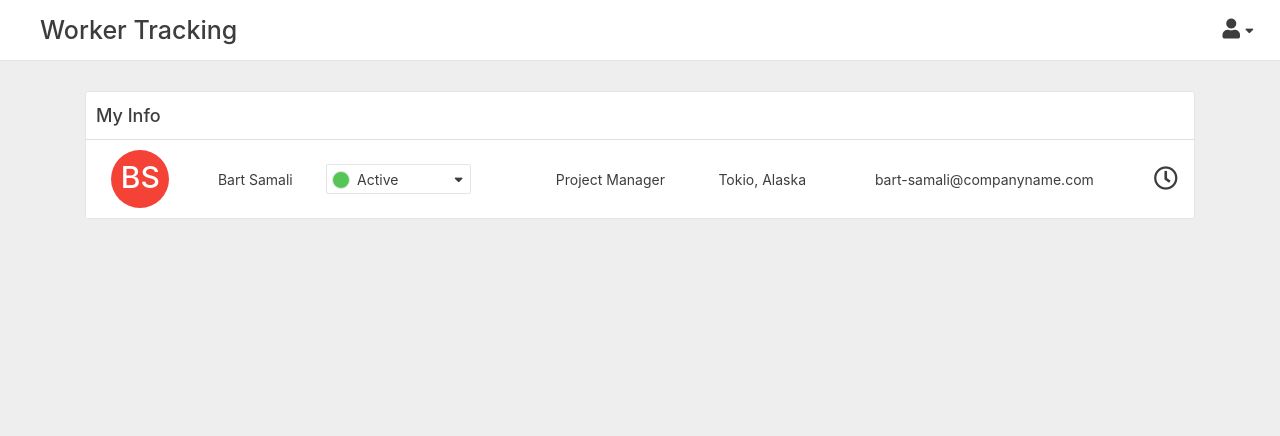
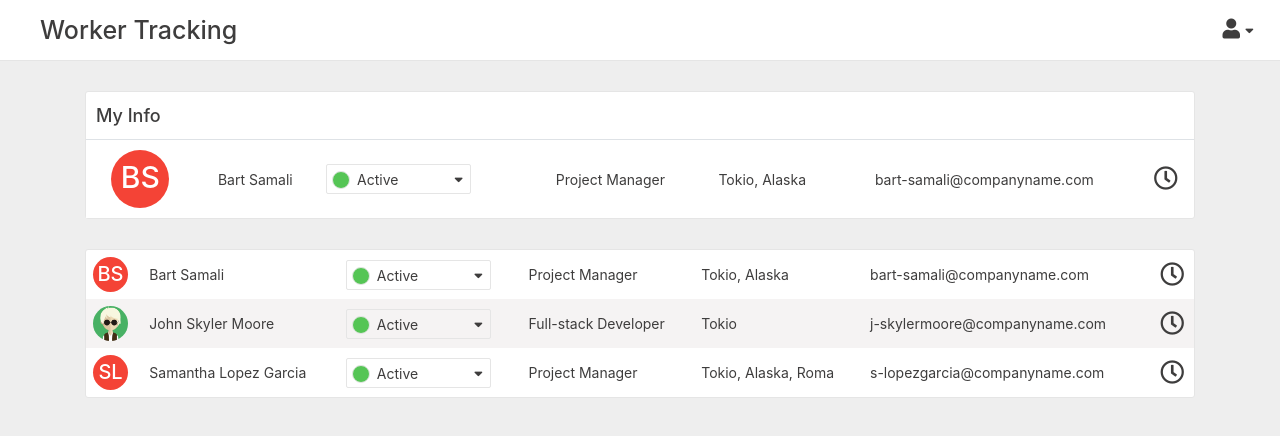
Before and after one commit to cecialbero/worker-tracking, an Angular app: page / in a window 1280 px wide. Shown: the top 436 px of the page. Built offline with nearby package versions, Linux system fonts and the light colour scheme.

Commit message:
Agrega el others-users-info component

```diff
--- a/src/app/app.component.html
+++ b/src/app/app.component.html
@@ -4,6 +4,7 @@
     <div class="row">
         <div class="col-12 main-container">
             <app-user-info></app-user-info>
+            <app-other-users-info></app-other-users-info>
         </div>
     </div>
 </div>
--- a/src/app/components/other-users-info/other-users-info.component.html
+++ b/src/app/components/other-users-info/other-users-info.component.html
@@ -1 +1,31 @@
-<p>other-users-info works!</p>
+<section class="other-users-info">
+    <table>
+        <tbody>
+            <tr *ngFor="let worker of workers">
+                <td>
+                    <img *ngIf="worker.avatar" src="../../../assets/img/{{worker.avatar}}" alt="Avatar image">
+                    <span class="avatar" *ngIf="!worker.avatar">{{ worker.firstName | initial}}{{worker.lastName | initial}}</span>
+                </td>
+                <td>{{worker.firstName}} {{worker.lastName}}</td>
+                <td>
+                    <app-select [optionList]="status"></app-select>
+                </td>
+                <td>{{worker.role}}</td>
+                <td>{{worker.team.join(', ')}}</td>
+                <td>
+                    <span class="d-none d-sm-block">{{worker.email}}</span>
+                    <div class="tooltip-box d-block d-sm-none">
+                        <i class="far fa-envelope"></i>
+                        <app-tooltip [text]="worker.email"></app-tooltip>
+                    </div>
+                </td>
+                <td class="text-center">
+                    <div class="tooltip-box">
+                        <i class="far fa-clock"></i>
+                        <app-tooltip [text]="worker.time"></app-tooltip>
+                    </div>
+                </td>
+            </tr>
+        </tbody>
+    </table>
+</section>
--- a/src/app/components/other-users-info/other-users-info.component.scss
+++ b/src/app/components/other-users-info/other-users-info.component.scss
@@ -0,0 +1,50 @@
+@import '../../../styles';
+
+.other-users-info {
+    @extend .default-box;
+    margin-bottom: 30px;
+    // @media (min-width: $grid-md) {
+    //     width: 100%;
+    //     overflow-x: auto;
+    // }
+
+    img {
+        border-radius: 50%;
+        width: 35px;
+        height: 35px
+    }
+
+    .avatar {
+        display: inline-block;
+        vertical-align: middle;
+        color: #fff;
+        background: #f44336;
+        text-align: center;
+        border-radius: 50%;
+        font-weight: 500;
+        line-height: 34px;
+        width: 35px;
+        height: 35px;
+        font-size: 20px;
+    }
+
+    .fa-clock, .fa-envelope {
+        font-size: 24px;
+    }
+
+    table {
+        @media (min-width: $grid-md) {
+            min-width: 800px;
+        }
+    }
+
+    tr:nth-child(even) {
+        background: #f5f3f3;
+    }
+
+    table tbody {
+        td {
+            padding: 7px;
+        }
+    }
+}
--- a/src/app/components/other-users-info/other-users-info.component.ts
+++ b/src/app/components/other-users-info/other-users-info.component.ts
@@ -7,6 +7,40 @@ import { Component, OnInit } from '@angular/core';
 })
 export class OtherUsersInfoComponent implements OnInit {
 
+  public currentTime = `${new Date().getDay()}/${new Date().getMonth()} - ${new Date().getHours()}:${new Date().getMinutes()}hs`;
+
+  workers = [
+    {
+      firstName: 'Bart',
+      lastName: 'Samali',
+      avatar: null,
+      role: 'Project Manager',
+      team: ['Tokio', 'Alaska'],
+      email: 'bart-samali@companyname.com',
+      time: this.currentTime
+    },
+    {
+      firstName: 'John',
+      lastName: 'Skyler Moore',
+      avatar: 'avatar.png',
+      role: 'Full-stack Developer',
+      team: ['Tokio'],
+      email: 'j-skylermoore@companyname.com',
+      time: this.currentTime
+    },
+    {
+      firstName: 'Samantha',
+      lastName: 'Lopez Garcia',
+      avatar: null,
+      role: 'Project Manager',
+      team: ['Tokio', 'Alaska', 'Roma'],
+      email: 's-lopezgarcia@companyname.com',
+      time: this.currentTime
+    }
+  ]
+
+  status = ['Active', 'Away', 'Offline', 'Busy'];
+
   constructor() { }
 
   ngOnInit(): void {
```
